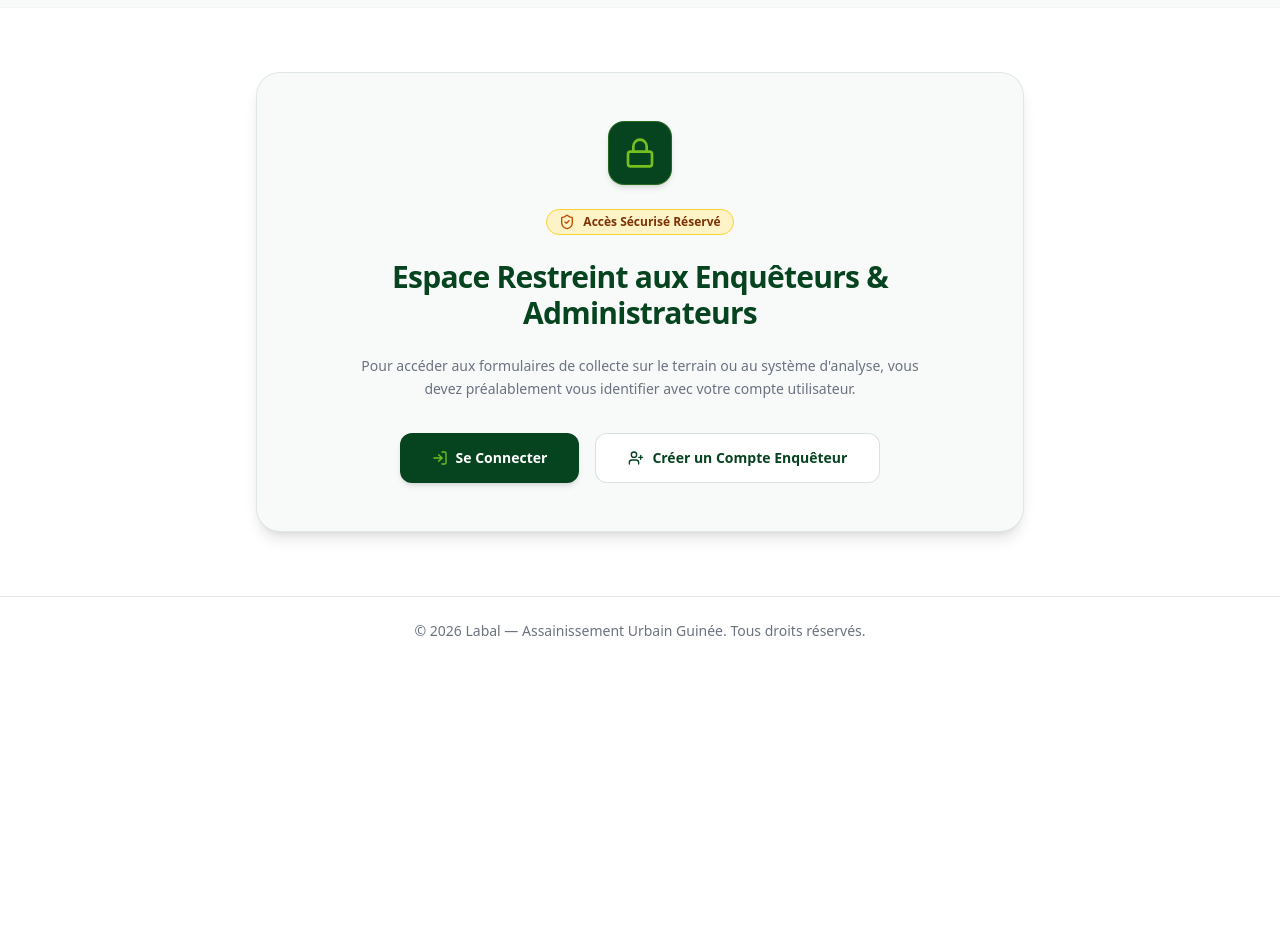
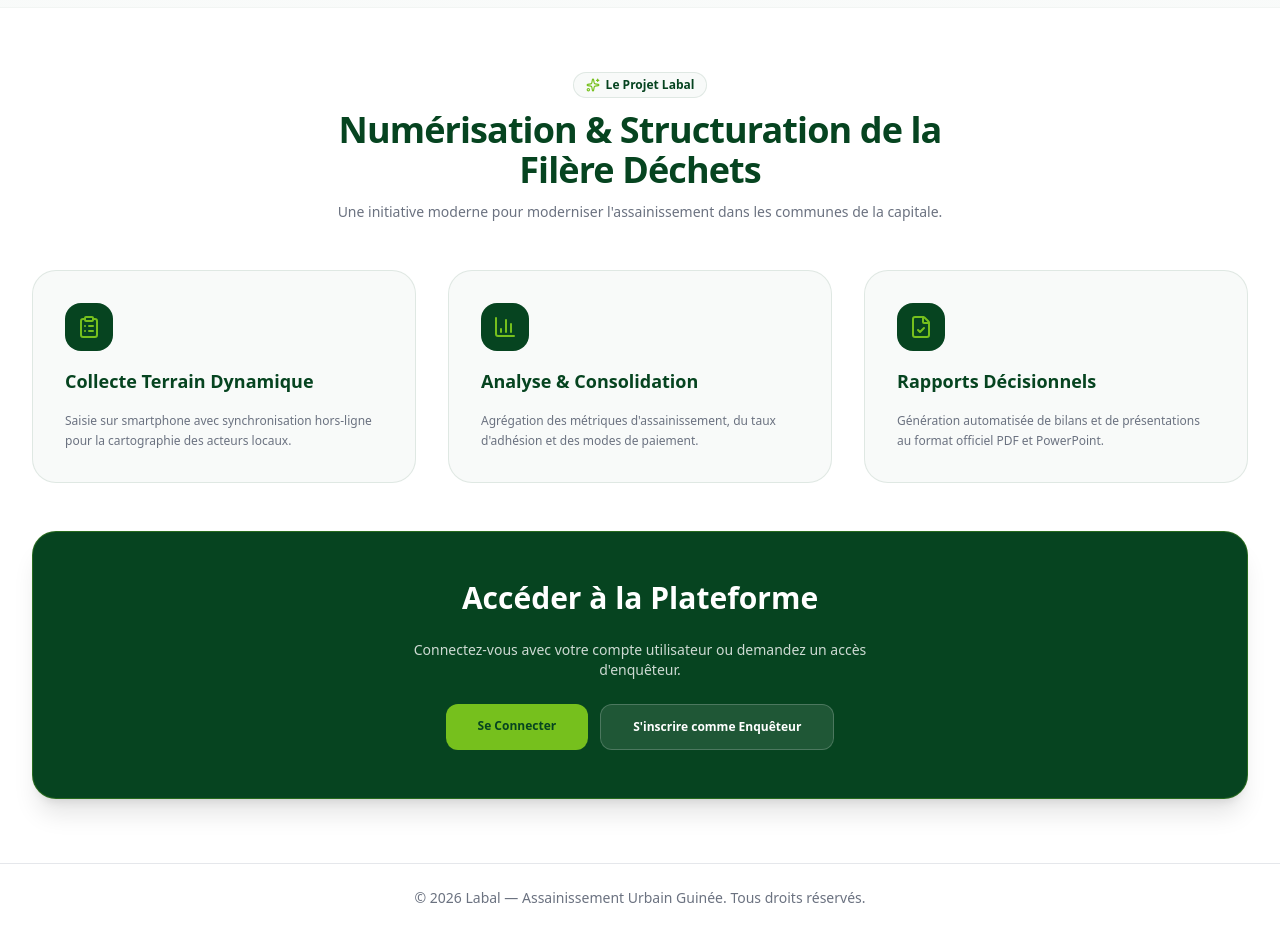
Before and after one commit to Thierno2001/labal-platform, a Next.js app: page / in a window 1280 px wide. Shown: the part 780-1712 px from the top of the page. Before the commit the page ends 1445 px from the top, so only its background shows below. Built offline with nearby package versions, Linux system fonts and the light colour scheme.

Commit message:
fix(landing): replace security warning box with clean public presentation showcase

```diff
--- a/app/page.tsx
+++ b/app/page.tsx
@@ -15,7 +15,8 @@ import {
   MapPin,
   LogIn,
   UserPlus,
-  Lock,
+  BarChart3,
+  FileCheck,
 } from "lucide-react";
 import { useAuth } from "@/lib/auth/AuthContext";
 
@@ -113,7 +114,7 @@ export default function HomePage() {
                     className="inline-flex items-center justify-center gap-2.5 px-8 py-4 bg-labal-deep text-white font-black rounded-2xl hover:bg-labal-deep/90 shadow-md hover:shadow-xl hover:-translate-y-0.5 transition-all text-sm border border-labal-lime/30 group"
                   >
                     <LogIn className="w-5 h-5 text-labal-lime group-hover:scale-110 transition-transform" />
-                    Se Connecter à la Plateforme
+                    Se Connecter
                   </Link>
 
                   <Link
@@ -194,38 +195,74 @@ export default function HomePage() {
         </div>
       </section>
 
-      {/* SECTION FOR UNAUTHENTICATED VISITORS: LOGIN PROMPT */}
+      {/* PUBLIC PRESENTATION SECTION FOR VISITORS */}
       {!isLoggedIn && (
         <section className="py-16 bg-white px-4 sm:px-6 lg:px-8 border-t border-labal-deep/5">
-          <div className="max-w-3xl mx-auto bg-labal-gray-light p-8 sm:p-12 rounded-3xl border border-labal-deep/10 shadow-lg text-center space-y-6">
-            <div className="w-16 h-16 rounded-2xl bg-labal-deep text-white flex items-center justify-center mx-auto border border-labal-lime/30 shadow-md">
-              <Lock className="w-8 h-8 text-labal-lime" />
+          <div className="max-w-7xl mx-auto space-y-12">
+            <div className="text-center space-y-3 max-w-2xl mx-auto">
+              <div className="inline-flex items-center gap-1.5 px-3 py-1 rounded-full bg-labal-gray-light text-labal-deep text-xs font-bold border border-labal-deep/10">
+                <Sparkles className="w-3.5 h-3.5 text-labal-lime" />
+                Le Projet Labal
               </div>
-            <div className="inline-flex items-center gap-2 px-3 py-1 rounded-full bg-amber-100 text-amber-900 text-xs font-black border border-amber-300">
-              <ShieldCheck className="w-4 h-4 text-amber-700" />
-              Accès Sécurisé Réservé
+              <h2 className="text-2xl sm:text-4xl font-black text-labal-deep tracking-tight">
+                Numérisation & Structuration de la Filère Déchets
+              </h2>
+              <p className="text-xs sm:text-sm text-labal-gray-dark font-medium">
+                Une initiative moderne pour moderniser l&apos;assainissement dans les communes de la capitale.
+              </p>
             </div>
-            <h2 className="text-2xl sm:text-3xl font-black text-labal-deep tracking-tight">
-              Espace Restreint aux Enquêteurs & Administrateurs
-            </h2>
-            <p className="text-xs sm:text-sm text-labal-gray-dark font-medium max-w-xl mx-auto leading-relaxed">
-              Pour accéder aux formulaires de collecte sur le terrain ou au système d&apos;analyse, vous devez préalablement vous identifier avec votre compte utilisateur.
+
+            <div className="grid grid-cols-1 md:grid-cols-3 gap-8">
+              <div className="bg-labal-gray-light p-8 rounded-3xl border border-labal-deep/10 space-y-4">
+                <div className="w-12 h-12 rounded-2xl bg-labal-deep text-white flex items-center justify-center font-bold">
+                  <ClipboardList className="w-6 h-6 text-labal-lime" />
+                </div>
+                <h3 className="text-lg font-black text-labal-deep">Collecte Terrain Dynamique</h3>
+                <p className="text-xs text-labal-gray-dark leading-relaxed font-medium">
+                  Saisie sur smartphone avec synchronisation hors-ligne pour la cartographie des acteurs locaux.
                 </p>
-            <div className="pt-2 flex flex-col sm:flex-row gap-4 justify-center">
+              </div>
+
+              <div className="bg-labal-gray-light p-8 rounded-3xl border border-labal-deep/10 space-y-4">
+                <div className="w-12 h-12 rounded-2xl bg-labal-deep text-white flex items-center justify-center font-bold">
+                  <BarChart3 className="w-6 h-6 text-labal-lime" />
+                </div>
+                <h3 className="text-lg font-black text-labal-deep">Analyse & Consolidation</h3>
+                <p className="text-xs text-labal-gray-dark leading-relaxed font-medium">
+                  Agrégation des métriques d&apos;assainissement, du taux d&apos;adhésion et des modes de paiement.
+                </p>
+              </div>
+
+              <div className="bg-labal-gray-light p-8 rounded-3xl border border-labal-deep/10 space-y-4">
+                <div className="w-12 h-12 rounded-2xl bg-labal-deep text-white flex items-center justify-center font-bold">
+                  <FileCheck className="w-6 h-6 text-labal-lime" />
+                </div>
+                <h3 className="text-lg font-black text-labal-deep">Rapports Décisionnels</h3>
+                <p className="text-xs text-labal-gray-dark leading-relaxed font-medium">
+                  Génération automatisée de bilans et de présentations au format officiel PDF et PowerPoint.
+                </p>
+              </div>
+            </div>
+
+            <div className="bg-labal-deep p-8 sm:p-12 rounded-3xl text-white text-center space-y-6 shadow-xl border border-labal-lime/30">
+              <h3 className="text-2xl sm:text-3xl font-black">Accéder à la Plateforme</h3>
+              <p className="text-xs sm:text-sm text-white/80 max-w-lg mx-auto font-medium">
+                Connectez-vous avec votre compte utilisateur ou demandez un accès d&apos;enquêteur.
+              </p>
+              <div className="flex flex-col sm:flex-row gap-3 justify-center">
                 <Link
                   href="/login"
-                className="px-8 py-3.5 bg-labal-deep text-white font-bold text-xs sm:text-sm rounded-xl shadow-md hover:bg-labal-deep/90 transition-all flex items-center justify-center gap-2"
+                  className="px-8 py-3.5 bg-labal-lime text-labal-deep font-black rounded-xl hover:bg-labal-lime/90 transition-all text-xs"
                 >
-                <LogIn className="w-4 h-4 text-labal-lime" />
                   Se Connecter
                 </Link>
                 <Link
                   href="/register"
-                className="px-8 py-3.5 bg-white text-labal-deep font-bold text-xs sm:text-sm rounded-xl border border-labal-deep/15 hover:bg-labal-gray-light transition-all flex items-center justify-center gap-2"
+                  className="px-8 py-3.5 bg-white/10 text-white font-bold rounded-xl border border-white/20 hover:bg-white/20 transition-all text-xs"
                 >
-                <UserPlus className="w-4 h-4 text-labal-deep" />
-                Créer un Compte Enquêteur
+                  S&apos;inscrire comme Enquêteur
                 </Link>
+              </div>
             </div>
           </div>
         </section>
```
Lines whose indentation alone changed are shown as unchanged.
